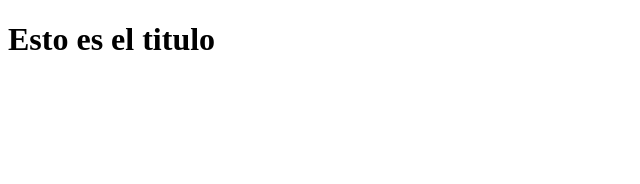
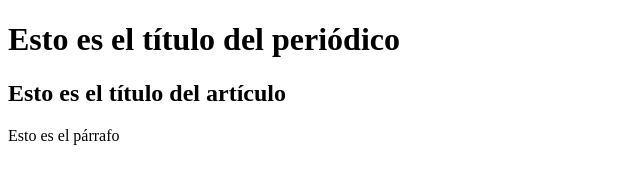
Before and after one commit to ManuelagDuque/gitFlow, a plain HTML site: page index.html in a window 1280 px wide. Shown: the whole page, without its empty margins (0-640 px from the left). Drawn offline with Linux system fonts and the light colour scheme.

Commit message:
Definición de la estructura de un artículo

```diff
--- a/index.html
+++ b/index.html
@@ -8,7 +8,12 @@
 </head>
 <body>
     <main>
-        <h1>Esto es el titulo</h1>
+        <h1>Esto es el título del periódico</h1>
+        <article>
+            <h2>Esto es el título del artículo</h2>
+            <p>Esto es el párrafo</p>
+        </article>
+
     </main>
 </body>
 </html>
```
